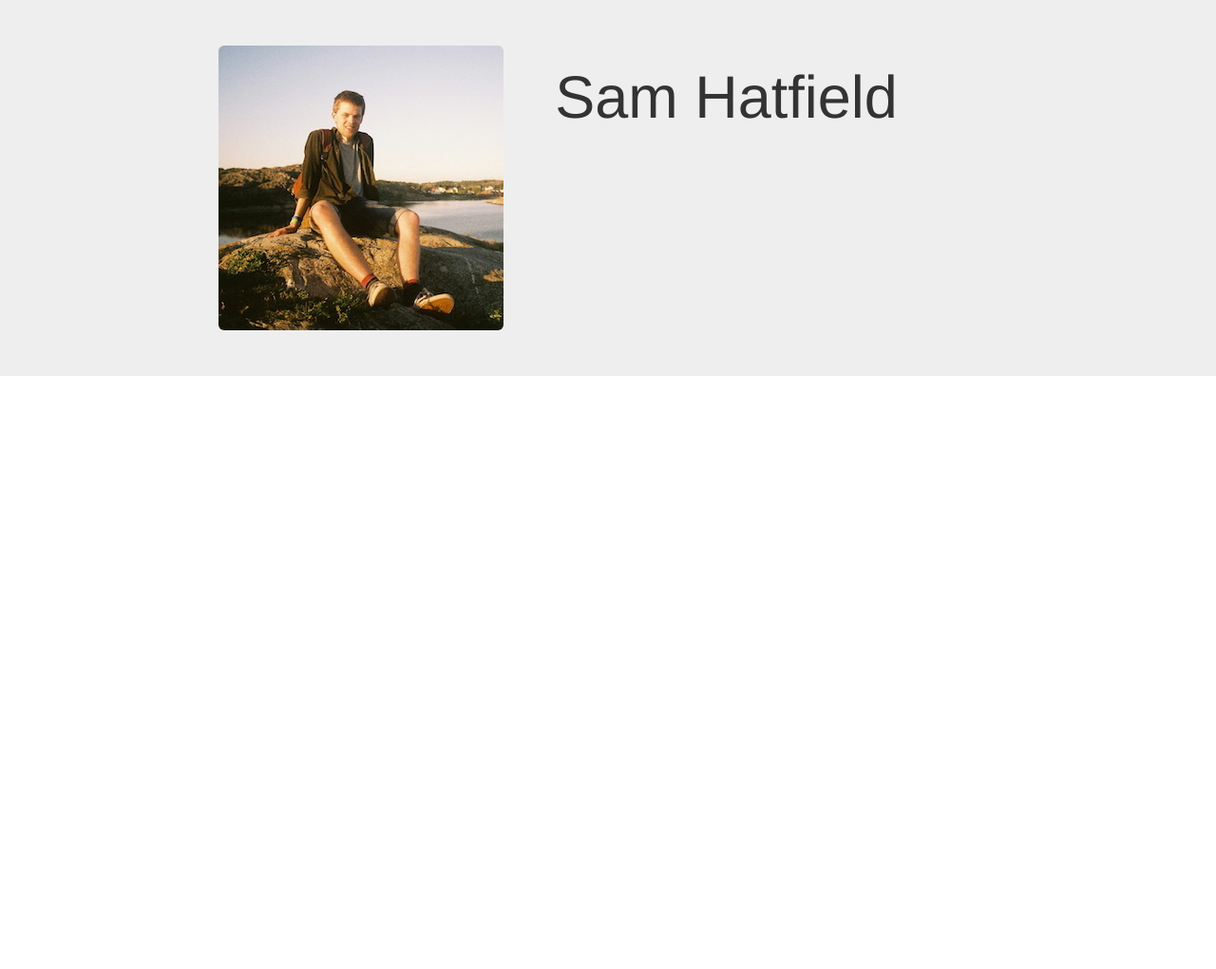
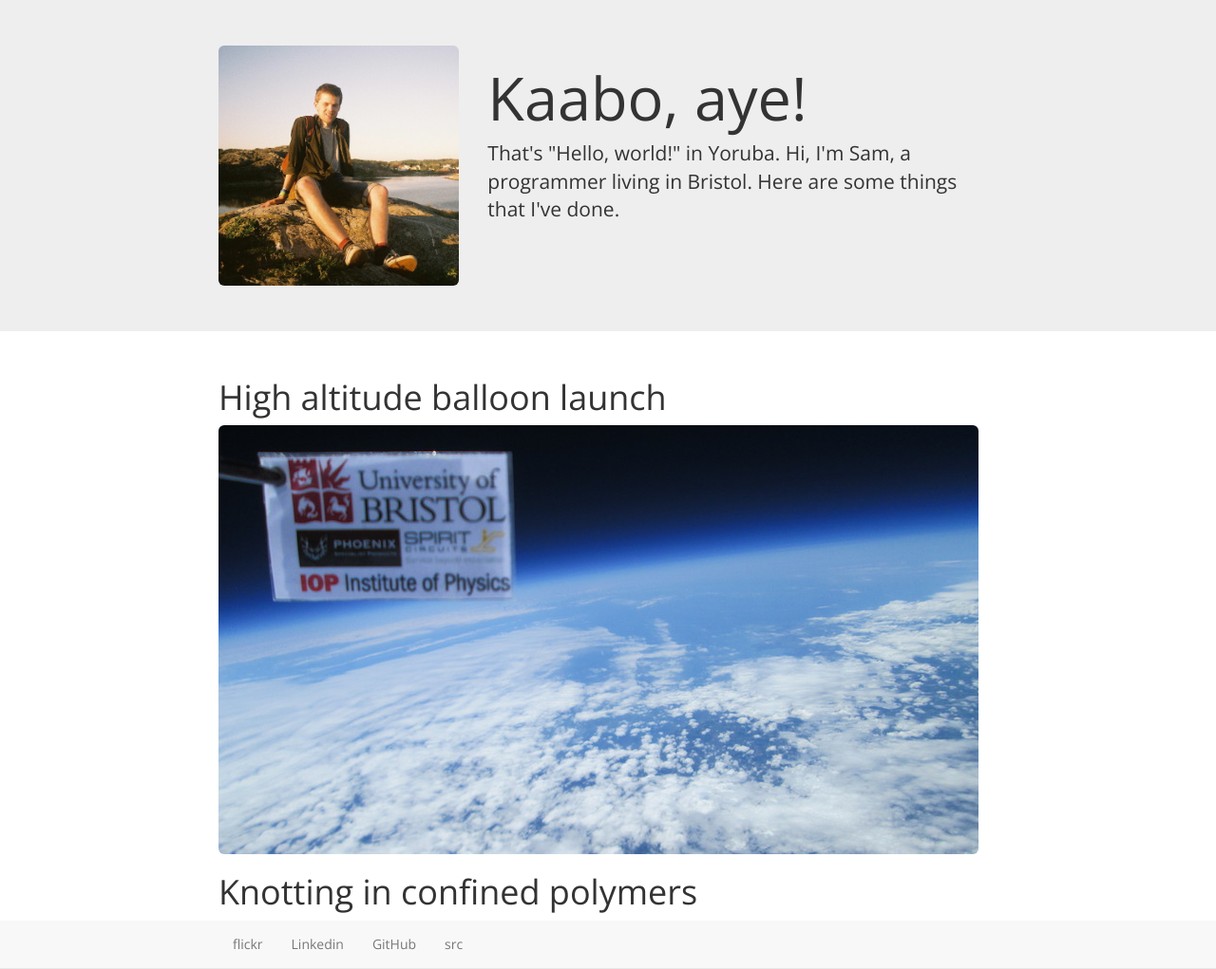
Before and after one commit to samhatfield/samhatfield.github.io, a Jekyll site: the page built from index.html, in a window 1280 px wide. Shown: the whole page at 95% size. Built offline with Jekyll 4.4.1, drawn with Linux system fonts in a browser that asks for light colours; before the commit the page ends 900 px from its top, so only the background shows below that.

Commit message:
Developed front page.
Made Open Sans the default font. Added bottom navbar. Added intro to
jumbotron.

```diff
--- /dev/null
+++ b/_includes/footer.html
@@ -0,0 +1,10 @@
+<div class="navbar navbar-default navbar-static-top" style="margin:0">
+  <div class="container">
+    <ul class="nav navbar-nav">
+      <li><a href="https://www.flickr.com/photos/sam-hatfield/">flickr</a></li>
+      <li><a href="https://www.linkedin.com/in/hatfieldsam">Linkedin</a></li>
+      <li><a href="https://github.com/samhatfield">GitHub</a></li>
+      <li><a href="https://github.com/samhatfield/samhatfield.github.io">src</a></li>
+    </ul>
+  </div>
+</div>
--- a/_includes/head.html
+++ b/_includes/head.html
@@ -15,4 +15,5 @@
     <!-- Custom stylesheet -->
     <link rel="stylesheet" href="{{ "/css/main.css" | prepend: site.baseurl }}">
     <link rel="canonical" href="{{ page.url | replace:'index.html','' | prepend: site.baseurl | prepend: site.url }}">
+    {% include scripts.html %}
 </head>
--- /dev/null
+++ b/_includes/scripts.html
@@ -0,0 +1,9 @@
+<!-- ============================================================ -->
+<!-- ========================== Scripts ========================= -->
+<!-- ============================================================ -->
+
+<!-- jQuery -->
+<script src="/lib/jquery/jquery-1.11.1.min.js"></script>
+
+<!-- Bootstrap -->
+<script src="/lib/bootstrap/js/bootstrap.min.js"></script>
--- a/_layouts/default.html
+++ b/_layouts/default.html
@@ -7,7 +7,8 @@
 
         {{ content }}
 
-
+	{% include footer.html %}
   </body>
 
+
 </html>
--- a/_sass/_custom.scss
+++ b/_sass/_custom.scss
@@ -0,0 +1,6 @@
+/*
+ * Basic styling
+ */
+body {
+  font-family: $base-font-family;
+}
--- /dev/null
+++ b/assets/frontpage/hello.js
@@ -0,0 +1,27 @@
+var greetings = [
+		["नमस्ते, दुनिया!", "Hindi"],
+		//"こんにちは世界",
+		//"Përshëndetje, bota!",
+		//"Zdravo, svijete!",
+		["Hej, verden!", "Dutch"],
+		//"Hei, maailma!",
+		["Olá, mundo!", "Portuguese"],
+		//"Hallo, verden!",
+		["Ciao, mondo!", "Italian"],
+		//"Bonjour, monde!",
+		["Ahoj, světe!", "Czech"],
+		["Hallo, Welt!", "German"],
+		["Kaabo, aye!", "Yoruba"],
+		["สวัสดีชาวโลก", "Thai"],
+		["ສະບາຍດີ, ໂລກ!", "Lao"],
+		["हॅलो, जग!", "Marathi"],
+		["Helló, világ!", "Hungarian"],
+		["مرحبا، العالم!", "Arabic"]
+];
+
+$(document).ready(function() {
+	var rand = Math.floor(greetings.length * Math.random());
+	var description = "That's &quot;Hello, world!&quot; in " + greetings[rand][1] + ".";
+	$("#description").html(description + " ");
+	$("#hello").html("<h1>"+greetings[rand][0]+"</h1>")
+});
--- a/css/main.scss
+++ b/css/main.scss
@@ -4,9 +4,12 @@
 @charset "utf-8";
 
 
+// Google Fonts
+@import url(http://fonts.googleapis.com/css?family=Open+Sans:700,400);
+$open-sans: 'Open Sans';
 
 // Our variables
-$base-font-family: Helvetica, Arial, sans-serif;
+$base-font-family: $open-sans, Arial, sans-serif;
 $base-font-size:   16px;
 $small-font-size:  $base-font-size * 0.875;
 $base-line-height: 1.5;
--- a/index.html
+++ b/index.html
@@ -6,13 +6,25 @@ asset_path: /assets/frontpage/
 <div class="jumbotron">
   <div class="container">
     <div class="row">
-      <div class="col-sm-5">
+      <div class="col-sm-4 col-xs-12">
 	<img class="img-rounded img-responsive" src="{{ "me.jpg" | prepend: page.asset_path }}">
       </div>
-      <div class="col-sm-7">
-	<h1>Sam Hatfield</h1>
-      </div>
+      <div class="col-sm-8 col-xs-12">
+	<h1 id="hello">Hello, world!</h1>
+	<script src="{{ "hello.js" | prepend: page.asset_path }}"></script>
+	<p class="lead"><span id="description"></span>Hi, I'm Sam, a programmer living in Bristol. Here are some things that I've done.</p>
       </div>
     </div>
   </div>
 </div>
+</div>
+<div class="container">
+  <div class="row">
+    <div class="col-md-12">
+      <h1>High altitude balloon launch</h1>
+      <img class="img-responsive img-rounded" src="{{ "balloon.jpg" | prepend: page.asset_path }}">
+
+      <h1>Knotting in confined polymers</h1>
+    </div>
+  </div>
+</div>
```
Also changed, not shown: assets/frontpage/balloon.jpg (added), assets/frontpage/me.jpg.
